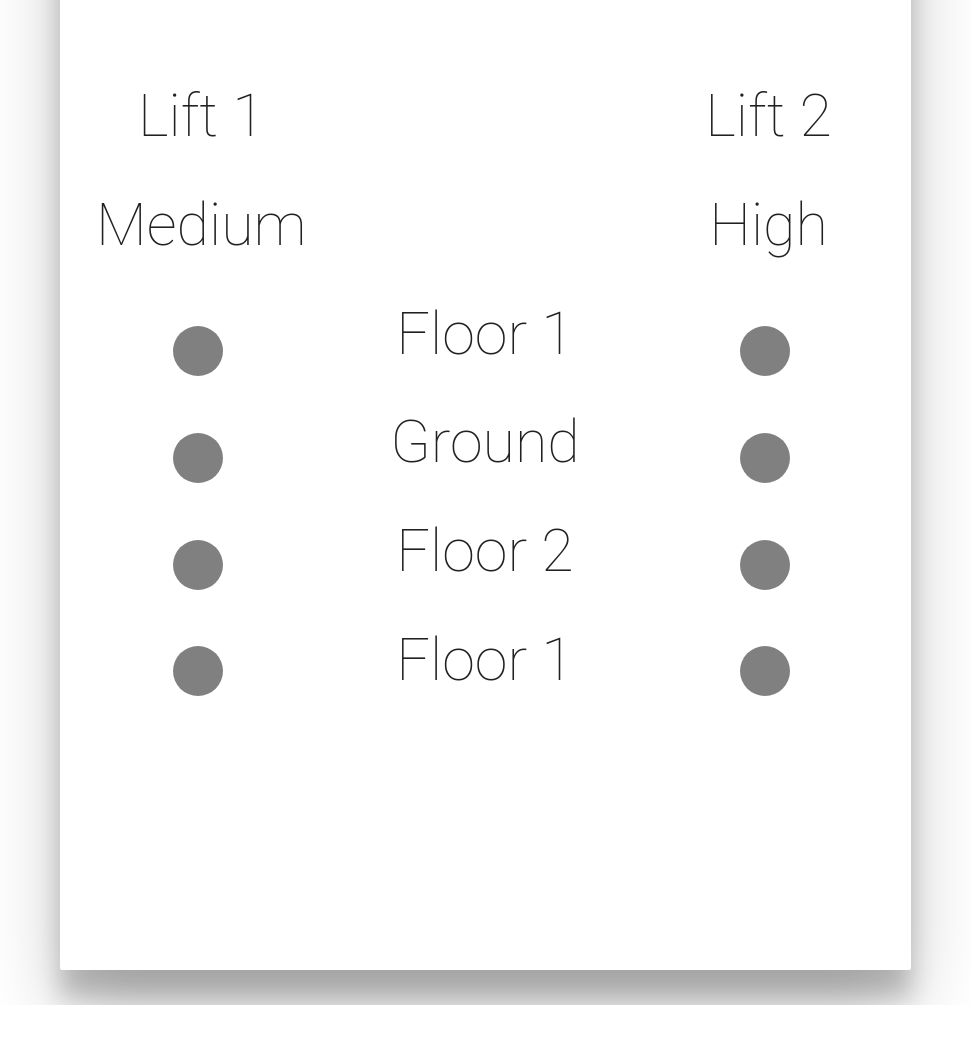
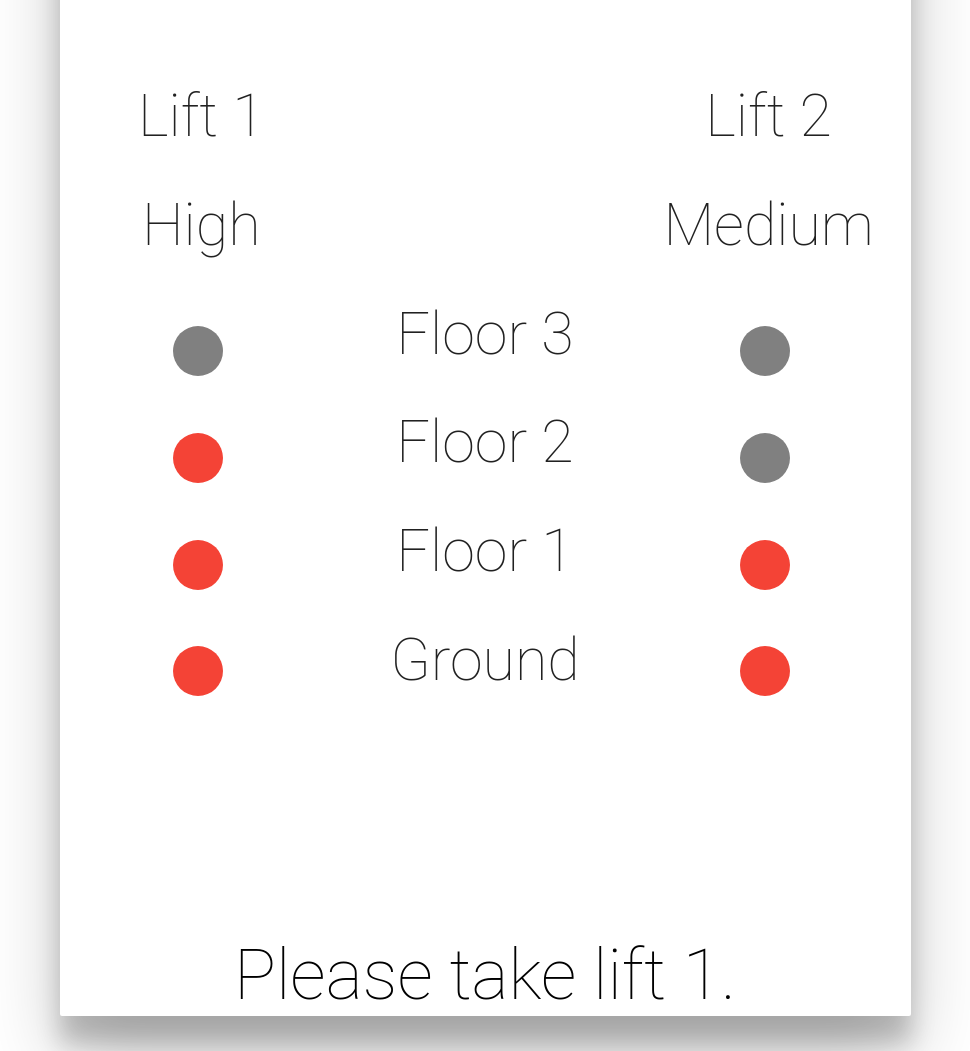
Before and after one commit to khannasarthak/weHack2015LiftBoys, a PHP site: page /page4.html in a window 1280 px wide. Shown: the part 416-1467 px from the top of the page, without its empty margins (155-1125 px from the left). Before the commit the page ends 1421 px from the top, so only its background shows below. Run offline with PHP 8.4, Linux system fonts and the light colour scheme; some web fonts are replaced.

Commit message:
slight changes
slight.

```diff
--- a/css/style.css
+++ b/css/style.css
@@ -25,6 +25,10 @@ html {
 #top{
 
 
+}
+
+#result{
+font: 200 70px Roboto;
 }
 
 #moto{
@@ -94,6 +98,8 @@ html {
 }
 
 #result{
+    color:black;
+    font-family: Roboto;
 }
 
 #header{
--- /dev/null
+++ b/js/1.js
@@ -0,0 +1,15 @@
+function sleep(miliseconds) {
+           var currentTime = new Date().getTime();
+
+           while (currentTime + miliseconds >= new Date().getTime()) {
+           }
+       }
+
+setInterval(function(){$("fa3").toggleClass("red");
+$("fb3").toggleClass("circle red");},1000);
+
+setInterval(function(){$("fa2").toggleClass("circle");
+$("fb4").toggleClass("circle red");},1000);
+
+setInterval(function(){$("fa2").toggleClass("circle red");
+$("fb4").toggleClass("circle");},1000);
--- a/page4.html
+++ b/page4.html
@@ -8,6 +8,7 @@
     <script src="js/jquery.min.js"></script>
     <script src="js/jquery.ui.shake.js"></script>
     <script src="js/jquery.md5.js"></script>
+    <script src="js/1.js"></script>
 
 
     <title>weHack Lift boys</title>
@@ -21,7 +22,7 @@
 
         <div class="row">&nbsp;</div>
         <div class="row">&nbsp;</div>
-        <div class="col s8" id = "header"></div>
+        <div class="col s8" id="header"></div>
         <div class="row">&nbsp;</div>
         <div class="row">&nbsp;</div>
 
@@ -39,34 +40,50 @@
 
                     <div class="col s4 center-align" id="status">
                         <div class="row">Lift 1</div>
-                        <div class="row">Medium</div>
-                        <div class="row"><div class="circle"></div></div>
-                        <div class="row"><div class="circle"></div></div>
-                        <div class="row"><div class="circle"></div></div>
-                        <div class="row"><div class="circle"></div></div>
+                        <div class="row">High</div>
+                        <div class="row">
+                            <div class="circle" id="fa1"></div>
+                        </div>
+                        <div class="row">
+                            <div class="circle red" id="fa2"></div>
+                        </div>
+                        <div class="row">
+                            <div class="circle red" id="fa3"></div>
+                        </div>
+                        <div class="row">
+                            <div class="circle red" id="fa4"></div>
+                        </div>
                     </div>
                     <div class="col s4 center-align" id="status">
                         <div class="row">&nbsp;</div>
                         <div class="row">&nbsp;</div>
+                        <div class="row">Floor 3</div>
+                        <div class="row">Floor 2</div>
                         <div class="row">Floor 1</div>
                         <div class="row">Ground</div>
-                        <div class="row">Floor 2</div>
-                        <div class="row">Floor 1</div>
 
                     </div>
                     <div class="col s4 center-align" id="status">
                         <div class="row">Lift 2</div>
-                        <div class="row">High</div>
-                        <div class="row"><div class="circle"></div></div>
-                        <div class="row"><div class="circle"></div></div>
-                        <div class="row"><div class="circle"></div></div>
-                        <div class="row"><div class="circle"></div></div>
+                        <div class="row">Medium</div>
+                        <div class="row">
+                            <div class="circle" id="fb1"></div>
+                        </div>
+                        <div class="row">
+                            <div class="circle" id="fb2"></div>
+                        </div>
+                        <div class="row">
+                            <div class="circle red" id="fb3"></div>
+                        </div>
+                        <div class="row">
+                            <div class="circle red" id="fb4"></div>
+                        </div>
                         <div class="row">&nbsp;</div>
                         <div class="row">&nbsp;</div>
 
 
                     </div>
-                    <span class="card-title" id="result">Take lift 1 to reach your destination in least time</span>
+                    <div class="s12 center-align" id = "result" >Please take lift 1.</div>
 
                 </div>
             </div>
```
